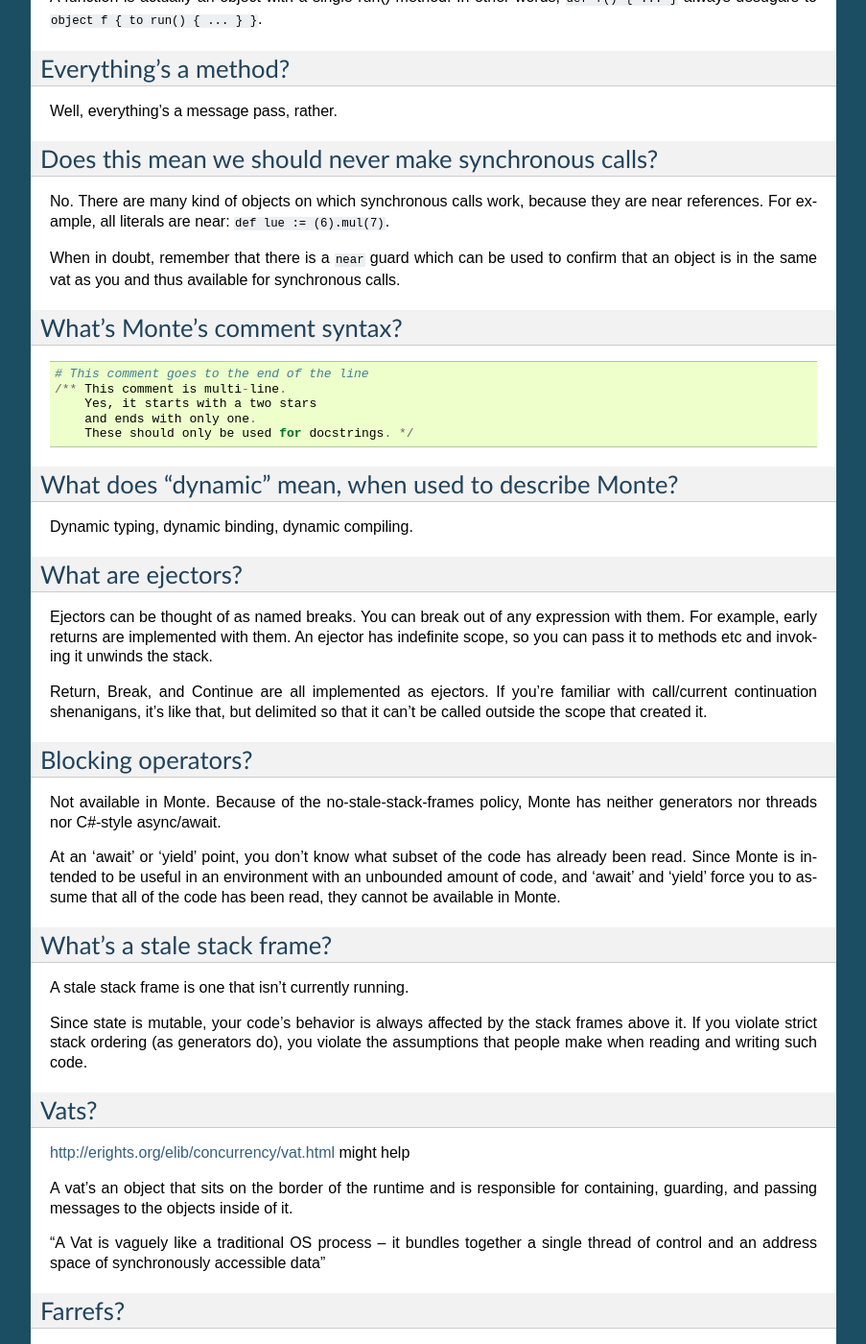
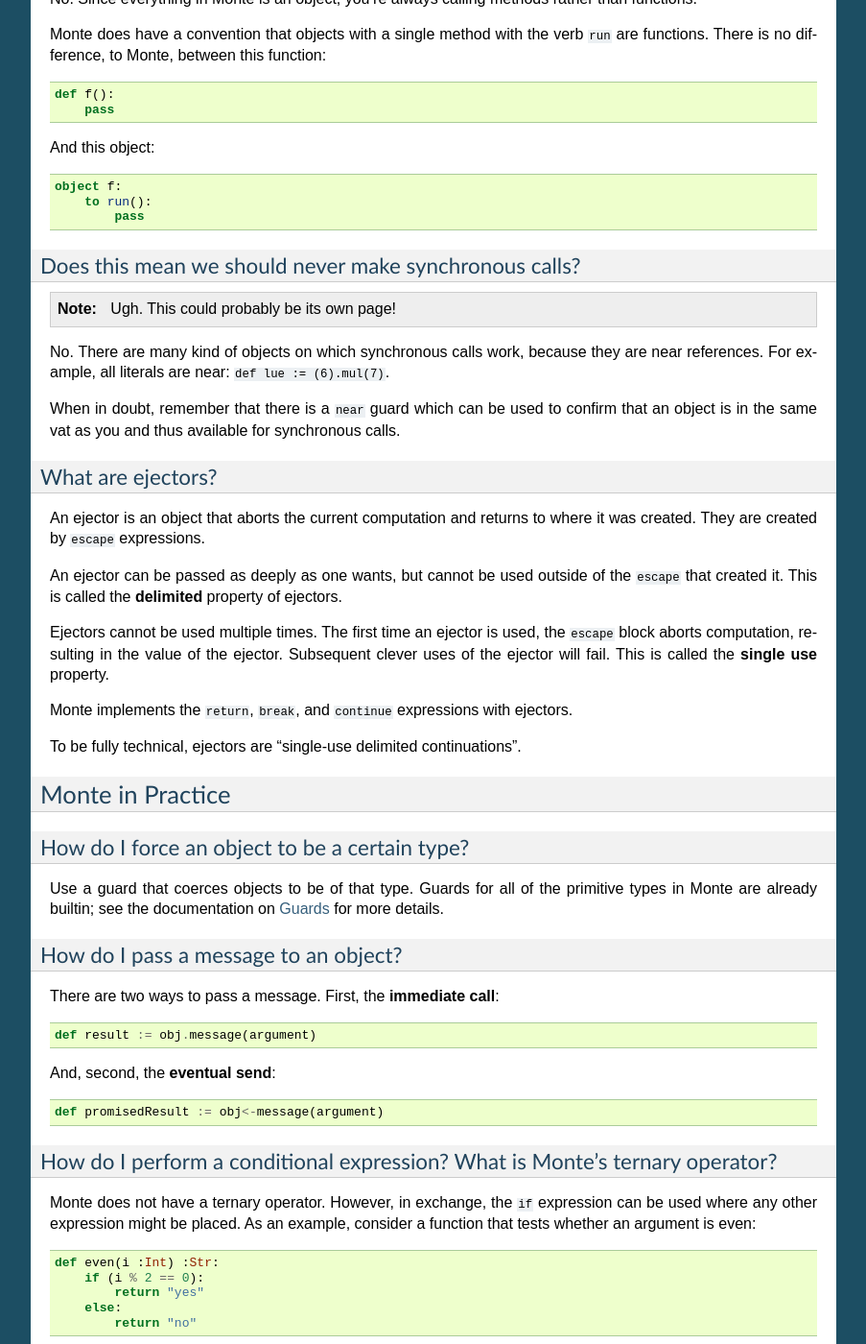
Before and after one commit to monte-language/monte, a Sphinx documentation site: the page built from docs/source/faq.rst, in a window 1280 px wide and 1400 px high, scrolled down 1891 px. Shown: the whole window at 96% size, without its empty margins (198-1101 px from the left). Built offline with Sphinx 7.4.7, drawn with Linux system fonts in a browser that asks for light colours; pages that are not in the unit, such as notebooks, are missing from menus; some of the changed text lies outside the part shown.

Commit message:
docs/faq: Aggressive cleanup.

```diff
--- a/docs/source/faq.rst
+++ b/docs/source/faq.rst
@@ -1,13 +1,37 @@
+==================
 Answered Questions
 ==================
 
-Why the name?
--------------
+Community
+~~~~~~~~~
 
-It's like Monty Python, but with E.
+What is the origin of Monte's name?
+-----------------------------------
 
-What can you know about an object?
-----------------------------------
+The Monte language has its roots in the E and Python languages. We took
+"Monty" from "Monty Python", and put an "e" in there. Thus, "Monte".
+
+Why is Monte called a "dynamic language"?
+-----------------------------------------
+
+Monte is dynamic in three ways.
+
+Dynamic Typing
+    Monte is **unityped**, in formal type theory. For the informal engineer,
+    Monte is "untyped" or "dynamically typed"; the type of a value might not
+    be known at runtime, and "types are open".
+Dynamic Binding
+    Monte's polymorphism is late-binding. It is possible to pass a message to
+    an object that will never able to handle that message.
+Dynamic Compiling
+    Monte can compile and run Monte code at runtime, as part of its core
+    language.
+
+Object Capabilities
+~~~~~~~~~~~~~~~~~~~
+
+How do I know which capabilities I have?
+----------------------------------------
 
 Any object that you can access meets one of three criteria:
 
@@ -16,55 +40,47 @@
 * You received it as a result of passing messages to something that met either
   of the first two criteria.
 
-Additionally, you can use guards and auditors to ensure properties of an
-object.
+An object has the capabilities of all objects that it can access with these
+three rules.
 
-Note that using ``when`` on a promise for a far reference still results in a
-far reference.
+.. note::
+    This answer still isn't satisfying. Neither is this question, really.
 
+Monte in Theory
+~~~~~~~~~~~~~~~
 
-Parallelism?
----------------
+How do I perform parallel computations?
+---------------------------------------
 
-Monte doesn't really say anything about parallelism per se. We *should*
-though. If we're going to be agoric, we should say something about CPUs, even
-if it's just that people should spin up more vats and make more code use
-farrefs.
+Currently, we haven't specified it. Run multiple processes to get node-level
+parallelism.
 
-Concurrency?
-------------
+.. note::
+    Monte doesn't really say anything about parallelism per se. We *should*
+    though. If we're going to be agoric, we should say something about CPUs,
+    even if it's just that people should spin up more vats and make more code
+    use farrefs.
 
-The one concurrency pattern in Monte is that, if you absolutely have to
-perform near-ref operations on a far-ref, you must make a when-expression.
-This allows the compiler to transform it into far-ref operations.
+How do I perform concurrent operations?
+---------------------------------------
 
-
-How do you send a message to an object?
-------------------------------------------
-
-In E (and Monte), there are two ways to send a message to an object.
-
-1) Use the method call, foo.baz()
-2) Use eventual send, foo <- baz()
-
+Spawn more vats. All vats are concurrently turning.
 
 Are all messages eligible for both methods of sending?
----------------------------------------------------------
+------------------------------------------------------
 
-A call (#1) is immediate and returns the value of whatever in foo handles that
-message, probably a method.
+In short, yes. The details follow.
 
-An eventual send (#2) returns a promise for the result  (in particular, foo does
-not receive the messages until the end of the current turn (event loop
-iteration), and eventual messages are delivered in order.) Calls are only
-allowed for near, resolved objects. Sends can be made to far or unresolved
-objects (promises)
-
-All messages are eligible for both kinds of sending, but not all objects can
-receive messages in both ways.
+Nearly all Monte objects are unable to distinguish passed messages based on
+how they were delivered. A few extremely special runtime objects can make the
+distinction, but they are the only exception. User-defined objects cannot tell
+whether they received a message via call or send.
 
 References?
 -----------
+
+.. note::
+    Messy.
 
 There are three words about references:
 
@@ -86,44 +102,30 @@
 Promises, far references, and broken references will raise an exception if
 synchronous calls are made.
 
-Ternary operators?
-------------------
+Does Monte have functions?
+--------------------------
 
-A common pattern in C and other languages that support a ternary boolean
-operator is to assign the result of a ternary operation to a variable or return
-a result from a function:::
+No. Since everything in Monte is an object, you're always calling methods
+rather than functions.
 
-    char* even(int i) {
-        return i % 2 ? "no" : "yes";
-    }
+Monte does have a convention that objects with a single method with the verb
+``run`` are functions. There is no difference, to Monte, between this
+function::
 
-Monte lacks the ternary operator, but permits using regular conditional
-expressions in its place:::
+    def f():
+        pass
 
-    def even(i):
-        return if (i % 2 == 0) { "yes" } else { "no"}
+And this object::
 
-Note that Monte requires the first component of its conditional expressions to
-evaluate to a boolean object; no automatic coercion is done.
-
-Functions?
-----------
-
-Since everything in Monte is an object, you're always calling methods rather
-than functions.
-
-A function is actually an object with a single run() method. In other words,
-``def f() { ... }`` always desugars to ``object f { to run() { ... } }``.
-
-
-Everything's a method?
-----------------------
-
-Well, everything's a message pass, rather.
-
+    object f:
+        to run():
+            pass
 
 Does this mean we should never make synchronous calls?
 ------------------------------------------------------
+
+.. note::
+    Ugh. This could probably be its own page!
 
 No. There are many kind of objects on which synchronous calls work, because
 they are near references. For example, all literals are near: ``def lue :=
@@ -133,97 +135,98 @@
 confirm that an object is in the same vat as you and thus available for
 synchronous calls.
 
-What's Monte's comment syntax?
----------------------------------
-
-.. code-block:: monte
-
-    # This comment goes to the end of the line
-    /** This comment is multi-line.
-        Yes, it starts with a two stars
-        and ends with only one.
-        These should only be used for docstrings. */
-
-
-What does "dynamic" mean, when used to describe Monte?
----------------------------------------------------------
-
-Dynamic typing, dynamic binding, dynamic compiling.
-
-
 What are ejectors?
 ------------------
 
-Ejectors can be thought of as named breaks. You can break out of any
-expression with them. For example, early returns are implemented with them.
-An ejector has indefinite scope, so you can pass it to methods etc and
-invoking it unwinds the stack.
+An ejector is an object that aborts the current computation and returns to
+where it was created. They are created by ``escape`` expressions.
 
-Return, Break, and Continue are all implemented as ejectors. If you're
-familiar with call/current continuation shenanigans, it's like that, but
-delimited so that it can't be called outside the scope that created it.
+An ejector can be passed as deeply as one wants, but cannot be used outside of
+the ``escape`` that created it. This is called the **delimited** property of
+ejectors.
 
-Blocking operators?
--------------------
+Ejectors cannot be used multiple times. The first time an ejector is used, the
+``escape`` block aborts computation, resulting in the value of the ejector.
+Subsequent clever uses of the ejector will fail. This is called the **single
+use** property.
 
-Not available in Monte. Because of the no-stale-stack-frames policy, Monte
-has neither generators nor threads nor C#-style async/await.
+Monte implements the ``return``, ``break``, and ``continue`` expressions with
+ejectors.
 
-At an 'await' or 'yield' point, you don't know what subset of the code has
-already been read. Since Monte is intended to be useful in an environment with
-an unbounded amount of code, and 'await' and 'yield' force you to assume that
-all of the code has been read, they cannot be available in Monte.
+To be fully technical, ejectors are "single-use delimited continuations".
 
+Monte in Practice
+~~~~~~~~~~~~~~~~~
 
-What's a stale stack frame?
----------------------------
+How do I force an object to be a certain type?
+----------------------------------------------
 
-A stale stack frame is one that isn't currently running.
+Use a guard that coerces objects to be of that type. Guards for all of the
+primitive types in Monte are already builtin; see the documentation on
+:doc:`guards` for more details.
 
-Since state is mutable, your code's behavior is always affected by the stack
-frames above it. If you violate strict stack ordering (as generators do), you
-violate the assumptions that people make when reading and writing such code.
+How do I pass a message to an object?
+-------------------------------------
 
-Vats?
------
+There are two ways to pass a message. First, the **immediate call**::
 
-http://erights.org/elib/concurrency/vat.html might help
+    def result := obj.message(argument)
 
-A vat's an object that sits on the border of the runtime and is responsible
-for containing, guarding, and passing messages to the objects inside of it.
+And, second, the **eventual send**::
 
-"A Vat is vaguely like a traditional OS process -- it bundles together a
-single thread of control and an address space of synchronously accessible data"
+    def promisedResult := obj<-message(argument)
 
+How do I perform a conditional expression? What is Monte's ternary operator?
+----------------------------------------------------------------------------
 
+Monte does not have a ternary operator. However, in exchange, the ``if``
+expression can be used where any other expression might be placed. As an
+example, consider a function that tests whether an argument is even::
 
-Farrefs?
---------
+    def even(i :Int) :Str:
+        if (i % 2 == 0):
+            return "yes"
+        else:
+            return "no"
 
-Farrefs are references to far objects, namely objects in different vats. Messages
-to far objects can only be sent asynchronously.
+Monte lacks the ternary operator, but permits using regular conditional
+expressions in its place. We can refactor this example to pull the ``return``
+outside of the ``if``::
 
+    def even(i :Int) :Str:
+        return if (i % 2 == 0) {"yes"} else {"no"}
 
-Promises?
----------
+Don't forget that Monte requires ``if`` expressions to evaluate their
+condition to a ``Bool``.
 
-ES6 promises were derived from E's.
-The crucial part is, when promises are resolved they become forwarders to
-their values.
+How do I write comments?
+------------------------
 
+This is a single-line comment::
 
-Selfless objects?
------------------
+    # Lines starting with a # are single-line comments.
+    # They only last until the end of the line.
 
-Some objects can always be near, even if they were initially far, if they can
-be serialized in a way that allows them to be reconstituted in another vat.
-This quality is known as being selfless, and objects with it include ints,
-floats, strings, and objects that you define correctly.
+And this is a multi-line comment::
 
-Selfless objects are "passed by construction", meaning that instructions for
-creating a near version are passed over the wire.
+    /** This comment is multi-line.
+        Yes, it starts with two stars,
+        but ends with only one.
+        These should only be used for docstrings. */
 
-Wait, what about Self?
+What's the difference between the ``m`` and ``M`` objects?
+----------------------------------------------------------
+
+``M`` is a helper object that provides several runtime services. It can pass
+messages on behalf of other objects and quote strings.
+
+``m`` is a quasiparser which parses Monte source code. It is part of the
+runtime Monte compiler.
+
+Differences With Python
+~~~~~~~~~~~~~~~~~~~~~~~
+
+Where did ``self`` go?
 ----------------------
 
 Newcomers to Monte are often surprised to learn that Monte lacks a ``this`` or
@@ -233,7 +236,7 @@
 
 Monte does not have a ``this`` or ``self`` keyword because Monte objects can
 refer to their "member" or "private" names without qualification. This is a
-consequence of how Monte objects are built. Recall our previous example: ::
+consequence of how Monte objects are built. Consider this object maker::
 
     def makeMyObject():
         return object myObject:
@@ -266,71 +273,22 @@
 that no other object can directly modify it. Each time we call
 ``makeMyObject()``, we get a new object called ``myObject`` with a new counter.
 
-(Note: Remember, Monte is an expression language. ``counter += 1`` returns the
-value of ``counter``. That's how ``return counter += 1`` can work properly.)
+.. note::
+    Remember, Monte is an expression language. ``counter += 1`` returns the
+    value of ``counter``. That's why ``return counter += 1`` works.
 
+What's the "no stale stack frame" policy?
+-----------------------------------------
 
-Psuedomonadic joining on promises
----------------------------------
+A stale stack frame is one that isn't currently running; it is neither the
+current stack frame nor below the current stack frame.
 
-Monte has a mechanic which can be called pseudomonadic joining on promises.
+The "no stale stack frame" policy is a policy in Monte's design: Monte forbids
+suspending computation mid-frame. There are no coroutines or undelimited
+continuations in Monte. Monte also does not have an "async/await" syntax,
+since there is no way to implement this syntax without stale stack frames.
 
-This means that a promise becomes the value for the promise:
-
-.. code-block::
-
-    def p := foo<-bar(); def p2 := p<-baz()
-
-Because when-exprs evaluate to a promise as well, you can have something like
-
-.. code-block::
-
-    def p := foo<-bar(); def p2 := when (p) -> { p.doStuff() }; p2<-baz()
-
-Will the iterable control when the computations are performed?
------------------------------------------------------------------
-
-That's way outside the scope of an iteration protocol
-
-Let's talk about the _lazy_ iteration protocol
--------------------------------------------------
-
- We can just do like everybody else and have explicit laziness, can't we?
-Or do we want language-level extra-lazy stuff?
-
-.. code-block:: monte
-
- def workItems := [lazyNext(someIter) for _ in 0..!cores]
- # or to be less handwavey
- def workItems := [someIter.lazyNext() for _ in 0..!cores]
-
-lazyNext() is like .next() but it either returns
-    1) a near value if it's immediately available
-    2) a promise if it's not
-    3) a broken promise if you've iterated off the end
-Even this isn't right,  but the idea is that you could use something like
-twisted's coiterate to serially compute some items in a iterable, a few at a
-time  and as they were made available, the promises in workItems would get
-resolved
-
-What are M and m?
------------------
-
-M is a singleton providing runtime services including passing messages to
-farrefs. m is the quasiparser for monte source code.
-
-Novice Errors
-=============
-
-::
-
-    monte/monte/test $ python test_lexer.py
-    Traceback (most recent call last):
-      File "test_lexer.py", line 1, in <module>
-        from monte.test import unittest
-    ImportError: No module named monte.test
-
-You're not suppsed to run the tests directly. In the root ``monte`` directory,
-use::
-
-    trial monte.test.test_lexer
+The policy is justified by readability concerns. Since Monte permits mutable
+state, one author's code's behavior could be affected by another author's code
+running further up the frame stack. Stale frames make comprehension of code
+much harder as a result.
```
Also changed, not shown: other parts of docs/source/faq.rst (+10 -6 lines).
